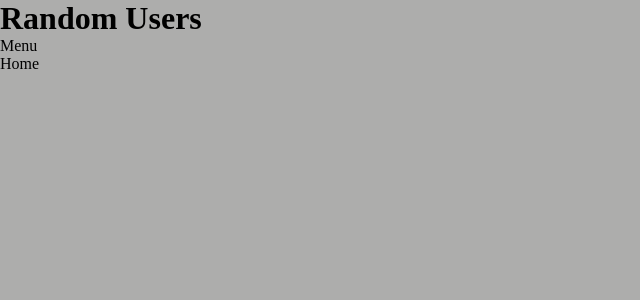
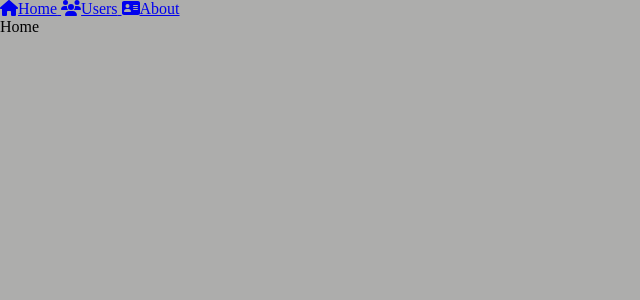
Before and after one commit to xavigimenezsanchez/randomusers, a React app: page / in a window 1280 px wide. Shown: the top 300 px of the page, without its empty margins (0-640 px from the left). Built offline with nearby package versions, Linux system fonts and the light colour scheme.

Commit message:
Fixed configurtion for awesome icons

```diff
--- /dev/null
+++ b/babel-plugin-macros.config.js
@@ -0,0 +1,5 @@
+module.exports = {
+  "fontawesome-svg-core": {
+    license: "free",
+  },
+};
--- a/babel.config.json
+++ b/babel.config.json
@@ -16,6 +16,14 @@
     "@babel/proposal-object-rest-spread",
     "@babel/plugin-transform-runtime",
     [
+      "macros",
+      {
+        "fontawesome-svg-core": {
+          "license": "free"
+        }
+      }
+    ],
+    [
       "@babel/plugin-transform-react-jsx",
       {
         "runtime": "automatic"
--- a/src/App.tsx
+++ b/src/App.tsx
@@ -4,7 +4,6 @@ import "./app.scss";
 import { Menu } from "./components";
 const App = () => (
   <div className="app">
-    <h1>Random Users</h1>
     <div className="app_menu">
       <Menu />
     </div>
--- a/src/components/Menu/Menu.tsx
+++ b/src/components/Menu/Menu.tsx
@@ -1 +1,27 @@
-export const Menu = () => <div>Menu</div>;
+import { Link } from "react-router-dom";
+import { FontAwesomeIcon } from "@fortawesome/react-fontawesome";
+import {
+  faAddressCard,
+  faHome,
+  faUsers,
+} from "@fortawesome/free-solid-svg-icons";
+export const Menu = () => (
+  <div>
+    <nav>
+      <Link className="patata" to="/">
+        <FontAwesomeIcon icon={faHome} />
+        Home
+      </Link>
+      <Link to="/users">
+        {" "}
+        <FontAwesomeIcon icon={faUsers} />
+        Users
+      </Link>
+      <Link to="/about">
+        {" "}
+        <FontAwesomeIcon icon={faAddressCard} />
+        About
+      </Link>
+    </nav>
+  </div>
+);
--- a/webpack.common.js
+++ b/webpack.common.js
@@ -1,10 +1,9 @@
-import sass from "sass";
-import HtmlWebpackPlugin from "html-webpack-plugin";
-import CopyPlugin from "copy-webpack-plugin";
-import { resolve, join } from "path";
-const __dirname = resolve();
+const sass = require("sass");
+const HtmlWebpackPlugin = require("html-webpack-plugin");
+const CopyPlugin = require("copy-webpack-plugin");
+const { resolve, join } = require("path");
 
-export default {
+module.exports = {
   entry: "./src/index.tsx",
   watchOptions: {
     ignored: ["**/node_modules"],
--- a/webpack.dev.js
+++ b/webpack.dev.js
@@ -1,7 +1,7 @@
-import { merge } from "webpack-merge";
-import common from "./webpack.common.js";
+const { merge } = require("webpack-merge");
+const common = require("./webpack.common.js");
 
-export default merge(common, {
+module.exports = merge(common, {
   mode: "development",
   devtool: "inline-source-map",
   devServer: {
@@ -14,6 +14,6 @@ export default merge(common, {
 
     headers: {
       "Access-Control-Allow-Origin": "*",
-    }
+    },
   },
 });
--- a/webpack.prod.js
+++ b/webpack.prod.js
@@ -1,5 +1,5 @@
-import { merge } from "webpack-merge";
-import common from "./webpack.common.js";
+const { merge } = require("webpack-merge");
+const common = require("./webpack.common.js");
 
 export default merge(common, {
   mode: "production",
```
Also changed, not shown: package.json (+8 -3 lines), 1 other file (tests, documents, lock files or other folders).
